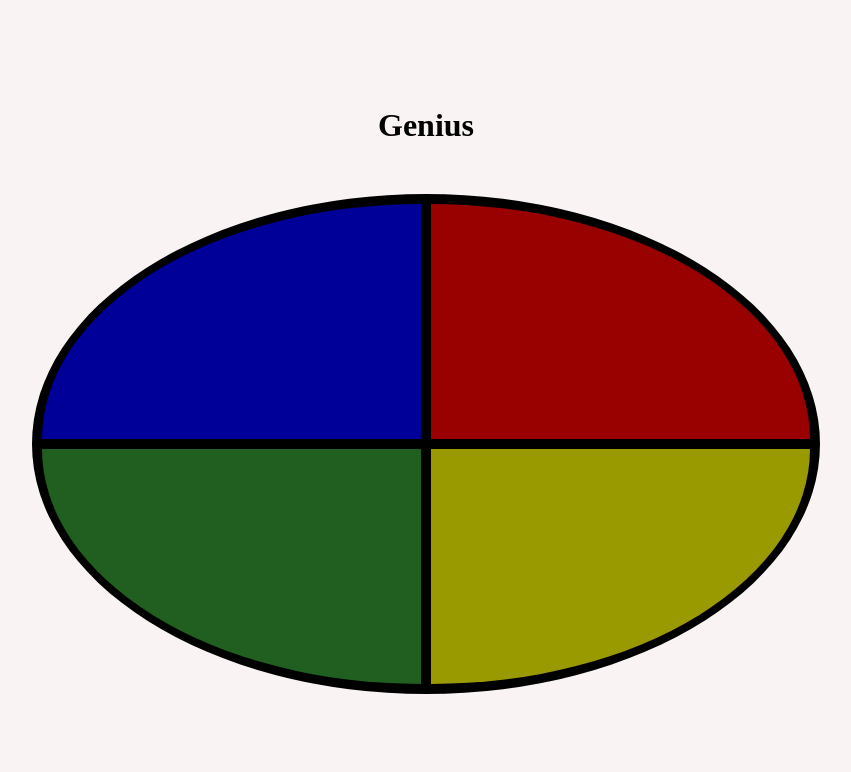
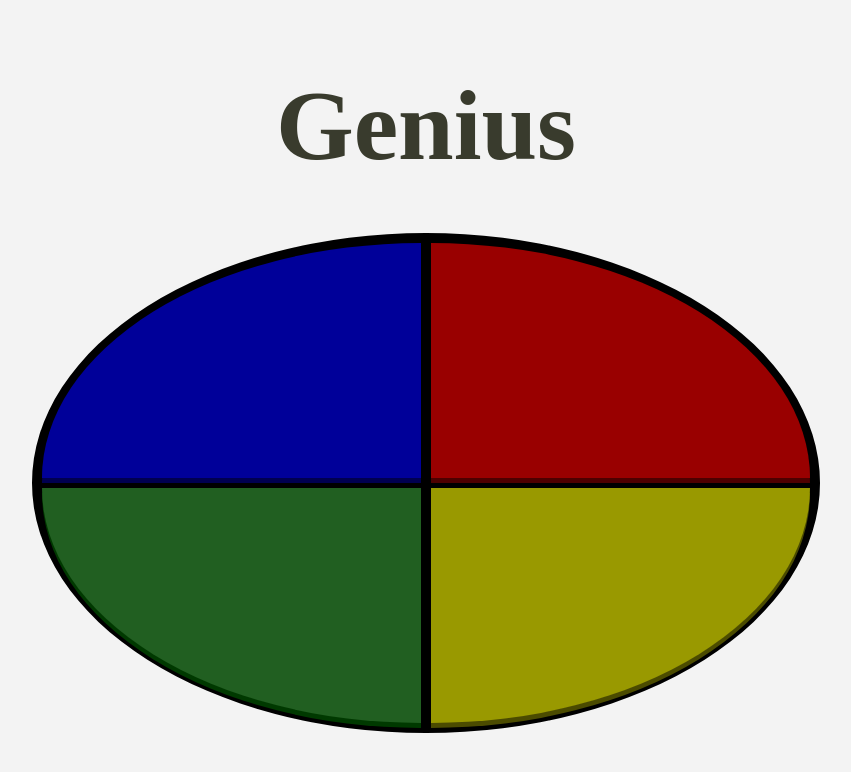
Before and after one commit to gabrielDeio/desafio-dio-genius, a plain HTML site: page sytle/index.html in a window 1280 px wide. Shown: the whole page, without its empty margins (214-1065 px from the left). Drawn offline with Linux system fonts and the light colour scheme.

Commit message:
Adiciona relevo aos botões

```diff
--- a/sytle/index.html
+++ b/sytle/index.html
@@ -10,7 +10,7 @@
 </head>
 <body>
     <div class="jogo">
-        <header><h1>Genius</h1></header>
+        <header><h1 class="titulo">Genius</h1></header>
         <div class="roda">
             <div class="azul"></div>
             <div class="vermelho"></div>
--- a/sytle/style.css
+++ b/sytle/style.css
@@ -7,7 +7,7 @@
 }
 
 body {
-    background-color: rgb(250, 243, 243);
+    background-color: rgb(243, 243, 243);
 }
 
 .jogo {
@@ -37,7 +37,7 @@ body {
     background-color: blue;
     border-top-left-radius: 100%;
     opacity: 0.6;
-
+    box-shadow: 0 5px rgb(0, 0, 134);
 }
 
 .vermelho {
@@ -45,6 +45,7 @@ body {
     background-color:rgb(255, 0, 0);
     border-top-right-radius: 100%;
     opacity: 0.6;
+    box-shadow: 0 5px rgb(131, 0, 0);
 }
 
 .verde {
@@ -52,6 +53,7 @@ body {
     background-color: rgb(55, 158, 55);
     border-bottom-left-radius: 100%;
     opacity: 0.6;
+    box-shadow: 0 5px #006000;
 }
 
 .amarelo {
@@ -59,4 +61,12 @@ body {
     background-color: yellow;
     border-bottom-right-radius: 100%;
     opacity: 0.6;
+    box-shadow: 0 5px rgb(126, 126, 1);
 }
+
+.titulo{
+    font-family: 'Times New Roman', Times, serif;
+    color:rgb(57, 59, 45);
+    font-weight:bolder;
+    font-size: 100px;
+}
```
